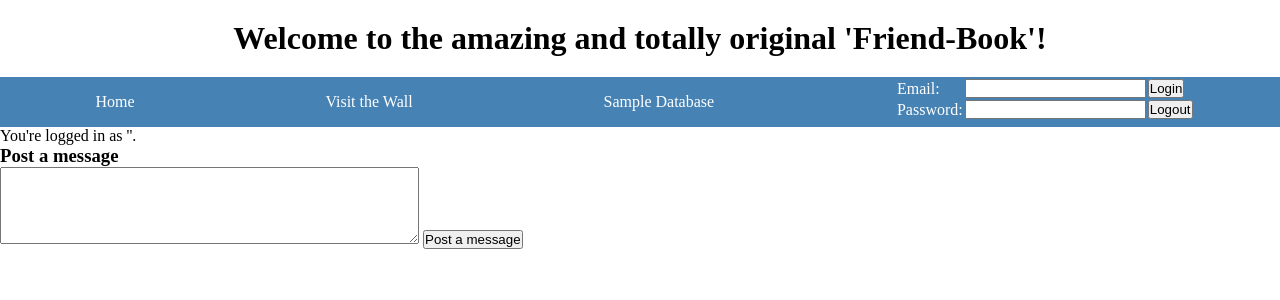
After one commit to prescottbreeden/flaskMySQLEX, a Flask app: template templates/wall.html in a window 1280 px wide. The commit adds this page. Shown: the top 300 px of the page. Run offline with Flask 2, Linux system fonts and the light colour scheme; the template is opened without the code that fills it, so the values that code supplies are empty.

Commit message:
added the wall, needs comments fixed

```diff
--- a/server.py
+++ b/server.py
@@ -1,57 +1,165 @@
 from flask import Flask, render_template, request, redirect, session, flash
 from mysqlconnection import MySQLConnector
+import hashlib, re, os, binascii
 app = Flask(__name__)
 mysql = MySQLConnector(app, 'practice_mydb')
 app.secret_key = 'lkajsdhflkja'
+salt = binascii.b2a_hex(os.urandom(15))
+EMAIL_REGEX = re.compile(r'^[a-zA-Z0-9.+_-]+@[a-zA-Z0-9._-]+\.[a-zA-Z]+$')
+
+
 
 @app.route('/')
 def index():
-	friends = mysql.query_db("SELECT * FROM friends")
-	return render_template('index.html', all_friends=friends)
+	if 'user_id' not in session:
+		session['status'] = 'guest'
+	else:
+		session['status'] = 'logged_in'
+	return render_template('index.html')
+
+@app.route('/register', methods=['POST'])
+def register():
+	errors = [] #create empty array for errors
+	user_fname = request.form['first_name'].capitalize()
+	user_lname = request.form['last_name'].capitalize()
+	user_email = request.form['email'].lower()
+	user_password = request.form['password']
+	user_cpassword = request.form['cpassword']
+
+	#email validation
+	if 'user_id' in session:
+		errors.append('Please log out before registering a new user')
+	if len(user_fname) < 1:
+		errors.append('First name cannot be blank')
+	if len(user_lname) < 1:
+		errors.append('Last name cannot be blank')
+	if len(user_email) < 1:
+		errors.append('Email cannot be blank')
+	if not EMAIL_REGEX.match(user_email):
+		errors.append('Invalid Email Address')
+
+	#password validation
+	if user_password != user_cpassword:
+		errors.append('Passwords do not match')
+	if(len(user_password)<6 or len(user_password)>12):
+		errors.append('passwords must be between 6 and 12 characters long')
+	user_password = hashlib.md5(user_password).hexdigest() + salt
+	if len(errors) > 0:
+		for error in errors:
+			flash(error)
+		return redirect('/')
+
+	#add user to database
+	data = {
+		'first_name':user_fname,
+		'last_name':user_lname,
+		'email':user_email,
+		'user_password':user_password,
+		'salt': salt
+		}
+	query = "INSERT INTO users (first_name, last_name, email, password, salt) "
+	query += "VALUES (:first_name, :last_name, :email, :user_password, :salt)"
+	mysql.query_db(query, data)
+
+	#grab new user back from server and activate session
+	query = "SELECT * FROM users WHERE email = '{}'".format(user_email)
+	new_user = mysql.query_db(query)
+
+	if new_user != []:
+		session['user_id'] = new_user[0]['id']
+		session['user_name'] = '{} {}'.format(new_user[0]['first_name'], new_user[0]['last_name'])
+		session['user_email'] = new_user[0]['email']
+		session['welcome'] = 'Welcome {}!'.format(session['user_name'])
+		print("User {} has logged in".format(session['user_id']))
+	else:
+		print('oh no... we suck again!')
+	return redirect('/')
+
+@app.route('/login', methods=['POST'])
+def login():
+	errors = []
+	if len(request.form['email']) < 1:
+		errors.append('Please enter an email to log in')
+	if len(request.form['password']) < 1:
+		errors.append('Please enter a password to log in')
+	user_email = request.form['email']
+	user_password = request.form['password']
+	hashed_password = hashlib.md5(user_password).hexdigest()
+	if len(errors) > 0:
+		for error in errors:
+			flash(error)
+		return redirect('/')
+	query = "SELECT * FROM users WHERE email = :user_email"
+	data = {
+		'user_email': user_email,
+		'password': hashed_password,
+	}
+	email_validate = mysql.query_db(query, data)
+	if email_validate != []:
+		if hashed_password + email_validate[0]['salt'] == email_validate[0]['password']:
+			session['user_id'] = email_validate[0]['id']
+			session['user_name'] = '{} {}'.format(email_validate[0]['first_name'], email_validate[0]['last_name'])
+			session['user_email'] = email_validate[0]['email']
+			session['welcome'] = 'Welcome {}!'.format(session['user_name'])
+			query = 'SELECT * '
+			query += 'FROM posts '
+			query += 'INNER JOIN users '
+			query += 'ON posts.user_id = users.id '
+			query += 'ORDER BY posts.created_at '
+			session['recent_posts'] = mysql.query_db(query)
+			print("User {} has logged in".format(session['user_id']))
+		else:
+			flash('incorrect password')
+	else:
+		flash('Email not found')
+	return redirect('/')
+
+@app.route('/logout', methods=['POST'])
+def logout():
+	session.clear()
+	print('session cleared')
+	return redirect('/')
 
 @app.route('/friends', methods=['POST'])
 def add_friends():
-
 	query = "INSERT INTO friends (first_name, last_name, occupation) VALUES (:first_name,:last_name,:occupation)"
-
 	data = {
 		'first_name': request.form['first_name'],
 		'last_name': request.form['last_name'],
 		'occupation': request.form['occupation']
 		}
-
 	mysql.query_db(query, data)
-	return redirect('/')
+	return redirect('/database')
 
 @app.route('/database')
 def database_of_friends():
 	friends = mysql.query_db("SELECT * FROM friends")
-
 	if 'first_name' not in session:
-		session['first_name'] = 'empty'
+		session['first_name'] = 'first name'
 	if 'last_name' not in session:
-		session['last_name'] = 'empty'
+		session['last_name'] = 'last name'
 	if 'occupation' not in session:
-		session['occupation'] = 'empty'
-
+		session['occupation'] = 'occupation'
 	return render_template('database.html', all_friends=friends)
 
 @app.route('/update_friend/<friend_id>', methods=['POST'])
 def button_click(friend_id):
 	session['friend_id'] = friend_id
-
 	query = "SELECT * from friends where id = {}".format(friend_id)
 	result = mysql.query_db(query)
+
+	#change session variable names!!
 	session['first_name'] = result[0]['first_name']
 	session['last_name'] = result[0]['last_name']
 	session['occupation'] = result[0]['occupation']
-
 	return redirect('/database')
 
 @app.route('/update', methods=["POST"])
 def update():
 
-	query = "UPDATE friends SET first_name = :first_name, last_name = :last_name, occupation = :occupation, updated_at = NOW() WHERE id = :id"
+	query = "UPDATE friends "
+	query += "SET first_name = :first_name, last_name = :last_name, occupation = :occupation, "
+	query += "updated_at = NOW() WHERE id = :id"
 	data = {
 		'first_name': request.form['first_name'],
 		'last_name': request.form['last_name'],
@@ -59,13 +167,81 @@ def update():
 		'id': request.form['id']
 		}
 	mysql.query_db(query, data)
+	session['first_name'] = ''
+	session['last_name'] = ''
+	session['occupation'] = ''
+	return redirect('/database')
 
-	session['first_name'] = data['first_name']
-	session['last_name'] = data['last_name']
-	session['occupation'] = data['occupation']
+@app.route('/remove_friend/<friend_id>', methods=['POST'])
+def delete(friend_id):
+
+	query = "DELETE FROM friends WHERE id = :id"
+	data = {'id': friend_id}
+	mysql.query_db(query, data)
+	return redirect('/database')
+
+@app.route('/wall')
+def wall():
+	if 'user_id' not in session:
+		return redirect('/')
+
+	# Get user id from session
+	id = session['user_id']
+
+	# Get user info by id from database
+	query = "SELECT * FROM users WHERE id = {}".format(id)
+	user_data = mysql.query_db(query)
+
+	# Get all posts
+	query = "SELECT posts.id, "
+	query += "CONCAT_WS(' ', users.first_name, users.last_name) AS user_name, "
+	query += "DATE_FORMAT(posts.created_at, '%M %D, %Y %H:%i:%s') AS time, posts.content "
+	query += "FROM posts "
+	query += "JOIN users "
+	query += "ON users.id = posts.user_id "
+	query += "ORDER BY posts.created_at DESC"
+	posts = mysql.query_db(query)
+
+	# Get all the comments
+	query = "SELECT comments.post_id AS parent_id, "
+	query += "CONCAT_WS(' ', users.first_name, users.last_name) AS user_name, "
+	query += "DATE_FORMAT(comments.created_at, '%M %D, %Y %H:%i:%s') AS time, comments.content "
+	query += "FROM comments "
+	query += "JOIN posts "
+	query += "ON post_id = comments.post_id "
+	query += "JOIN users "
+	query += "ON users.id = comments.user_id "
+	query += "ORDER BY comments.created_at ASC"
+	comments = mysql.query_db(query)
+
+	return render_template('wall.html', user_info=user_data, all_posts=posts, all_comments=comments)
 
 
-	return redirect('/database')
+@app.route('/post', methods=['POST'])
+def post():
+
+	if (request.form['type'] == 'post'):
+		data = {
+			'user_id': session['user_id'],
+			'post': request.form['text']
+			}
+		query = "INSERT INTO posts (user_id, content) "
+		query += "VALUES (:user_id, :post)"
+		mysql.query_db(query, data)
+
+	# If the message is a comment, insert comment record into the comments table.
+	elif (request.form['type'] == 'comment'):
+		data = {
+			'post_id': request.form['parent'],
+			'user_id': session['user_id'],
+			'comment': request.form['text']
+			}
+		query = "INSERT INTO comments (post_id, user_id, content) "
+		query += "VALUES (:post_id, :user_id, :comment)"
+		mysql.query_db(query, data)
+
+
+	return redirect('/wall')
 
 
 app.run(debug=True)
--- /dev/null
+++ b/static/css/wall.css
@@ -0,0 +1,58 @@
+* {
+	margin: 0;
+	padding: 0;
+}
+h5 + h6 {
+	font-weight: normal;
+}
+body {
+	background color: #DDDDDD;
+}
+h1 {
+	text-align: center;
+	margin: 20px 0;
+}
+.nav {
+	background-color: steelblue;
+	color: white;
+	display: flex;
+	justify-content: space-around;
+}
+.nav a {
+	text-decoration: none;
+	color: white;
+	padding: 10px;
+	line-height: 30px;
+}
+.error {
+	text-align: center;
+}
+/*.header {
+	display: flex;
+	justify-content: space-around;
+	margin: 0 auto;
+	width: 100%;
+}*/
+.wall {
+	display: flex;
+	flex-direction: column;
+}
+.wall form {
+	text-align: center;
+}
+/*.wall p{
+	width: 75%;
+	margin: 20px;
+}*/
+.posts {
+	margin: 10px;
+}
+.post{
+	border: 2px dashed black;
+	padding: 5px;
+}
+.log-in {
+/*	display: inline-block;*/
+	vertical-align: top;
+	margin: 50px 0;
+}
--- /dev/null
+++ b/templates/wall.html
@@ -0,0 +1,64 @@
+<!DOCTYPE html>
+<html>
+<head>
+	<title>The Wall</title>
+	<link rel="stylesheet" type="text/css" href="{{ url_for('static', filename='css/wall.css') }}">
+</head>
+<body>
+	<h1>Welcome to the amazing and totally original 'Friend-Book'!</h1>
+	<div class="nav">
+		<a href="/">Home</a>
+		<a href="/wall">Visit the Wall</a>
+		<a href="/database">Sample Database</a>
+		<form action='/login' method='POST'>
+			<table>
+				<tr>
+					<td><label for="email">Email:</label></td>
+					<td><input type="text" placeholder:='email' name="email"></td>
+					<td><input type="submit" value="Login"></td>
+				</tr>
+				<tr>
+					<td><label for="password">Password:</label></td>
+					<td><input type="password" placeholder:='password' name="password""></form></td>
+					<form action="/logout" method="POST">
+					<td><input type="submit" value="Logout"></form></td>
+				</tr>
+			</table>
+	</div>
+	<div class="content">
+		<div class="green">
+			<p>You're logged in as '{{session['user_email']}}'.</p>
+		</div>
+		<h3>Post a message</h3>
+		<form action='/post' method='POST'>
+			<input type="hidden" name="type" value="post">
+			<textarea rows='5' cols='50' name="text"></textarea>
+			<input type="submit" value="Post a message">
+		</form>
+		<div class="posts">
+		{% for post in all_posts: %}
+			<div class="post">
+				<h5>{{post.content}}</h5>
+				<h6 class="info">{{post.user_name}} - {{post.time}}</h6>
+			</div>
+			<div class="comments">
+				{% for comment in all_comments: %}
+					{% if post.id == comment.parent_id %}
+				<div class="message">
+					<h5>{{comment.user_name}} - {{comment.time}}</h5>
+					<p>{{comment.content}}</p>
+				</div>
+					{% endif %}
+				{% endfor %}
+				<form action='/post' method='POST'>
+				<input type="hidden" name="type" value="comment">
+				<input type="hidden" name="parent" value="{{post.id}}">
+				<textarea name="text" rows="2" cols="40"></textarea>
+				<input type="submit" value="Post a comment">
+				</form>
+			</div>
+		{% endfor %}
+		</div>
+	</div>
+</body>
+</html>
```
Also changed, not shown: static/css/index.css (added, +71 -0 lines), static/css/style.css (added, +100 -0 lines), templates/database.html (+25 -8 lines), templates/index.html (+95 -20 lines).
